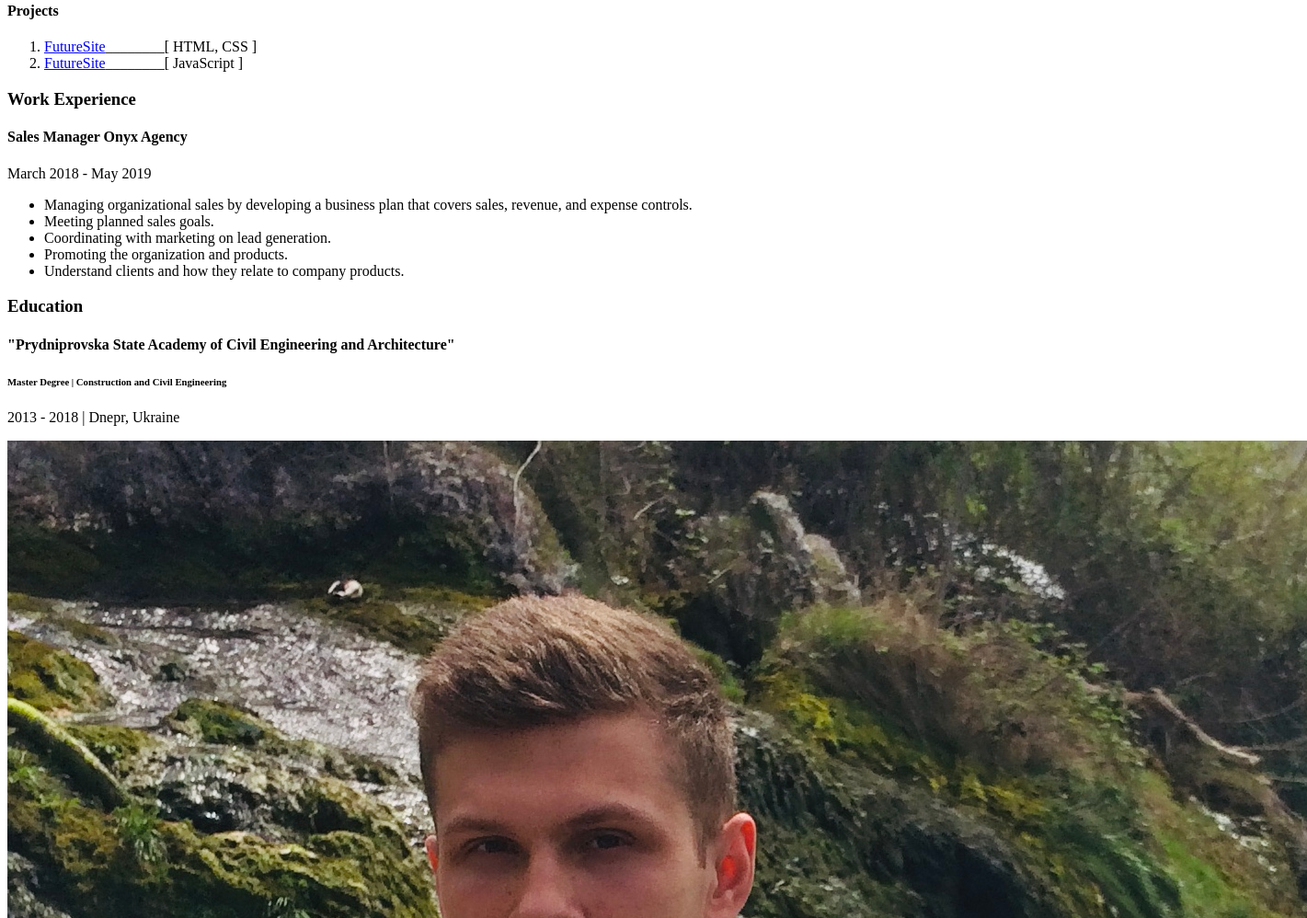
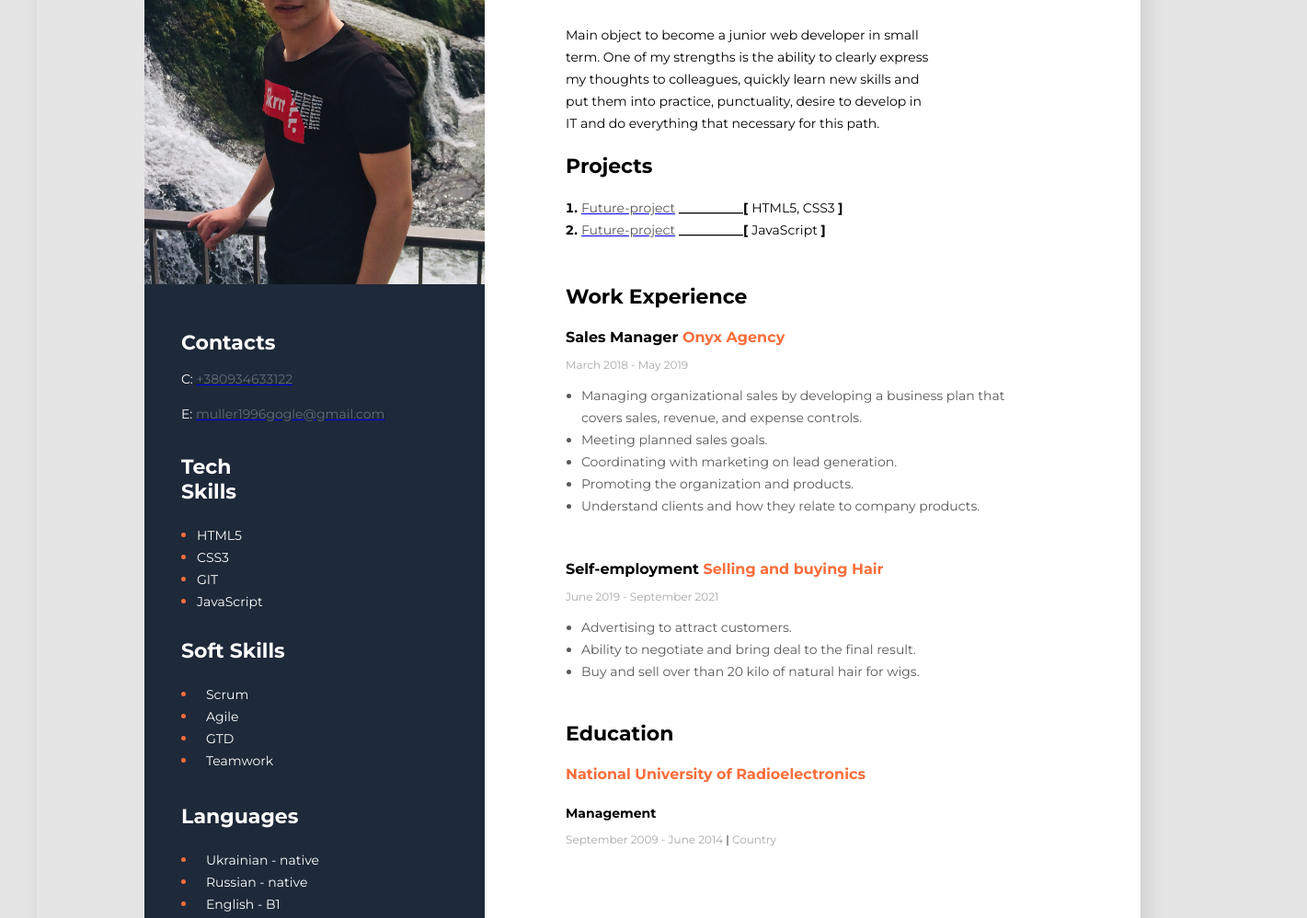
Before and after one commit to MullerLex/rsschool-cv, a plain HTML site: page index.html in a window 1280 px wide. Shown: the part 181-1179 px from the top of the page at 92% size, 1421 px wide, since content can reach past the window. Drawn offline with Linux system fonts and the light colour scheme.

Commit message:
feat: add image and CSS styles

```diff
--- a/index.html
+++ b/index.html
@@ -4,75 +4,96 @@
    <meta charset="UTF-8">
    <meta http-equiv="X-UA-Compatible" content="IE=edge">
    <meta name="viewport" content="width=device-width, initial-scale=1.0">
-   <title>Resume</title>
 
+   <link rel="stylesheet" href="styles/style.css">
    <link rel="preconnect" href="https://fonts.googleapis.com">
    <link rel="preconnect" href="https://fonts.gstatic.com" crossorigin>
    <link href="https://fonts.googleapis.com/css2?family=Montserrat:wght@400;700&display=swap" rel="stylesheet">
+   <title>Resume</title>
 </head>
 
-<body>
-   <div> <!--MAIN-->
-      <div> <!--header-->
-         <h1>Okhotskiy Oleksandr</h1>
-         <h2>Future Front-End_developer</h2>
-         <p>Main object to become a junior web developer in small term.
-            One of my strengths is the ability to clearly express my thoughts to colleagues, quickly learn new skills and put them into practice, punctuality, desire to develop in IT and do everything that necessary for this path.</p>
+<body class="main">
+   <Main class="main-content">
+      <div class="main-header"> <!-- Header-->
+         <h2 class="main-profession">Future Front-End Developer</p>
+         <h1 class="main-name">Okhotskiy Oleksandr</h1>
+         <p class="main-header-text">Main object to become a junior web developer in small term.
+            One of my strengths is the ability to clearly express my thoughts to colleagues, quickly learn new skills and put them into practice, punctuality, desire to develop in IT and do everything that necessary for this path. </p>
       </div>
-      <div> <!--Projects-->
-         <h4>Projects</h4>
-         <ol>
-            <li> <a href="FutureSite">FutureSite</a>________[ HTML, CSS ] </li>
-            <li> <a href="FutureSite">FutureSite</a>________[ JavaScript ]</li>
-         </ol>
+      <div class="main-projects"> <!-- projects-->
+         <h3 class="main-projects-title">Projects</h3>
+            <ol class="main-projects-myprojects">
+               <li class="main-projects-item"><a href="Future-project"> <span class="main-project-item-text">Future-project</span></a> __________[ <span class="main-project-item-languages">HTML5, CSS3 </span>  ]</li>
+               <li class="main-projects-item"><a href="Future-project"> <span class="main-project-item-text">Future-project</span></a> __________[ <span class="main-project-item-languages"> JavaScript </span>]</li>
+            </ol>
       </div>
-      <div>
-         <h3>Work Experience</h3>
-         <h4>Sales Manager Onyx Agency</h4>
-         <p>March 2018 - May 2019</p>
-         <ul> <!--My responsibilities-->
+      <div class="main-work-experience"> <!--Work experience-->
+         <h3 class="work-experience-title">Work Experience</h3>
+         <h4 class="work-experience-professies">Sales Manager <span class="work-experience-company-name"> Onyx Agency</span></h4>
+         <p class="work-experience-term">March 2018 - May 2019</p>
+         <ul class="work-experience-information">
             <li>Managing organizational sales by developing a business plan that covers sales, revenue, and expense controls.</li>
             <li>Meeting planned sales goals.</li>
             <li>Coordinating with marketing on lead generation.</li>
             <li>Promoting the organization and products.</li>
             <li>Understand clients and how they relate to company products.</li>
          </ul>
+
       </div>
-      <div>
-         <h3>Education</h3>
-         <h4>"Prydniprovska State Academy of Civil Engineering and Architecture"</h4>
-         <h6>Master Degree | Construction and Civil Engineering</h6>
-         <p> 2013 - 2018 | Dnepr, Ukraine</p>
-      </div>
-
-   </div>
-   <aside> <!--aside-->
-      <div>
-         <img src="/images/IMG_4683.jpg" alt="main-photo">
-      </div>
-      <div> <!--contacts-->
-         <h4>Contacts</h4>
-         <p>tel. +380934633122</p>
-         <p>gmail: muller1996gogle@gmail.com</p>
-      </div>
-      <div>
-         <h4>Tech Skills</h4>
-         <ul>
-            <li>HTML5</li>
-            <li>CSS3</li>
-            <li>GIT</li>
-            <li>JavaScript</li>
+      <div class="work-experience-company2"> <!-- WORk 2-->
+         <h4 class="work-experience-professies"> Self-employment<span class="work-experience-company-name"> Selling and buying Hair</span></h4>
+         <p  class="work-experience-term">June 2019 - September 2021</p>
+         <ul  class="work-experience-information">
+            <li>Advertising to attract customers. </li>
+            <li>Ability to negotiate and bring deal to the final result.</li>
+            <li>Buy and sell over than 20 kilo of natural hair for wigs.</li>
          </ul>
       </div>
-      <div> <!--languages-->
-         <h4>Languages</h4>
-         <ul>
-            <li>Ukrainian - native</li>
-            <li>Russian - native</li>
-            <li>English - B1</li>
-         </ul>
+      <div class="education"> <!--EDUCATION-->
+         <h3 class="education-title">Education</h3>
+         <h4 class="education-university">National University of Radioelectronics</h4>
+         <h5 class="education-major">Management</h5>
+         <p class="education-term">September 2009 - June 2014 <span class="education-bracket">|</span>      Country</p>
       </div>
-   </aside>
+   </Main>
+
+   <div class="sidebar"> <!--sidebar-->
+      <div class="main-image"> <!-- photo-->
+         <img src="/images/IMG_4683.jpg" alt="main-photo" width="370px" height="450px">
+      </div>
+      <div class="sidebar-contacts"> <!--contacts-->
+         <h3 class="sidebar-contacts-title">Contacts</h3>
+            <div class="sidebar-contacts-text">
+               <p>C: <a href="tel:+380934633122"><span class="sidebar-contacts-info">+380934633122</span></a></p>
+               <p>E: <a href="mailto:muller1996gogle@gmail.com"><span class="sidebar-contacts-info"> muller1996gogle@gmail.com</span></a></p>
+            </div>
+      </div>
+      <div class="sidebar-tech"> <!--Tech-skills-->
+         <h3 class="sidebar-tech-title">Tech Skills</h3>
+            <ul class="sidebar-tech-list">
+               <li><span class="sidebar-tech-list-item">HTML5</span></li>
+               <li><span class="sidebar-tech-list-item">CSS3</span></li>
+               <li><span class="sidebar-tech-list-item">GIT</span></li>
+               <li><span class="sidebar-tech-list-item">JavaScript</span></li>
+            </ul>
+      </div>
+      <div class="soft-skills"> <!--soft skills-->
+         <h3 class="soft-skills-title">Soft Skills</h3>
+            <ul class="soft-skills-list">
+               <li><span class="soft-skills-list-item">Scrum</span></li>
+               <li><span class="soft-skills-list-item">Agile</span></li>
+               <li><span class="soft-skills-list-item">GTD</span></li>
+               <li><span class="soft-skills-list-item">Teamwork</span></li>
+            </ul>
+      </div>
+      <div class="languages"> <!--languages-->
+         <h3 class="Languages-title">Languages</h3>
+            <ul class="languages-list">
+               <li><span class="languages-list-item">Ukrainian - native</span></li>
+               <li><span class="languages-list-item">Russian - native</span></li>
+               <li><span class="languages-list-item">English - B1</span></li>
+            </ul>
+      </div>
+   </div>
 </body>
-
 </html>
--- a/style.css
+++ /dev/null
@@ -1,3 +0,0 @@
-body {
-   font-family: 'Montserrat', sans-serif;
-}
--- /dev/null
+++ b/styles/style.css
@@ -0,0 +1,340 @@
+body {
+   font-family: 'Montserrat', sans-serif;
+
+}
+
+.main {
+   display: flex;
+   flex-direction: row-reverse;
+   background-color: #E5E5E5;
+   width: 1200px;
+   height: 1319px;
+   margin: 0 auto;
+   box-shadow:  6px 6px 20px rgba(0, 0, 0, 0.1) ;
+}
+
+.main-content {
+   background-color: #FFFFFF;
+
+}
+
+.main-header {
+   width: 400px;
+   height: 230px;
+   margin-top: 20px;
+   margin-left: 88px;
+   margin-bottom: 100px;
+
+}
+
+.main-profession {
+   Font-family: Montserrat;
+   Font-style: Bold;
+   Font-size: 14px;
+   Line-height: 17px;
+}
+
+.main-name{
+   font-size: Montserrat;
+   Font-style: Bold;
+   Font-size: 45px;
+   Line-height: 55px;
+}
+
+.main-header-text{
+   Font-family: Montserrat;
+Font-style: Regular;
+Font-size: 14px;
+Line-height: 24px;
+}
+
+.main-projects {
+   width: 490px;
+   height: 70px;
+   margin-left: 88px;
+   margin-bottom: 70px;
+}
+
+.main-projects-title {
+   font-weight: 700px;
+   font-size: 22px;
+   line-height: 23px;
+}
+
+
+.main-projects-myprojects {
+   color: #595959;
+   padding-left: 0;
+   margin-left: 17px;
+   }
+
+   .main-projects-item {
+      color: #000000;
+      font-weight: 700;
+      Font-family: Montserrat;
+      Font-style: Bold;
+      Font-size: 14px;
+      Line-height: 24px;
+}
+
+.main-project-item-text{
+   font-weight: 400;
+   color:  #595959 ;
+}
+
+.main-project-item-languages {
+   font-weight: 400;
+}
+
+.main-work-experience {
+   width: 525px;
+   height: 215px;
+   margin-left: 88px;
+   margin-bottom: 85px;
+   margin-right: 100px;
+}
+
+.work-experience-title {
+   color: #000000;
+   font-family: Montserrat;
+   font-style: bold;
+   font-weight: 700;
+   font-size: 22px;
+   line-height: 27px;
+   margin-bottom: 10px;
+}
+
+.work-experience-professies {
+   font-family: Montserrat;
+   font-style: bold;
+   font-weight: 700;
+   font-size: 16px;
+   line-height: 20px;
+   margin-bottom: 10px;
+}
+
+.work-experience-company-name {
+   color: #FB6D3A;
+}
+
+.work-experience-term{
+   color: #A8A8A8;
+   font-family: Montserrat;
+   font-style: regular;
+   font-weight: 400;
+   font-size: 12px;
+   line-height: 15px;
+   margin-bottom: 8px;
+}
+
+.work-experience-information {
+   color:#595959;
+   font-family: Montserrat;
+   font-style: regular;
+   font-weight: 400;
+   font-size: 14px;
+   line-height: 24px;
+   padding-left: 0;
+   margin-left: 17px;
+}
+
+.work-experience-company2 {
+   width: 525px;
+   height: 125px;
+   margin-left: 88px;
+   margin-bottom: 50px;
+}
+
+
+.work-experience-company3{
+   width: 525px;
+   height: 150px;
+   margin-left: 88px;
+   margin-bottom: 45px;
+}
+
+.education {
+   width: 330px;
+   height: 115px;
+   margin-left: 88px;
+
+}
+
+.education-title {
+   color: #000000;
+   font-family: Montserrat;
+   font-style: bold;
+   font-weight: 700;
+   font-size: 22px;
+   line-height: 27px;
+   margin-bottom: 12px;
+}
+
+.education-university {
+   color: #FB6D3A;
+   font-family: Montserrat;
+   font-style: bold;
+   font-weight: 700;
+   font-size: 16px;
+   line-height: 20px;
+   margin-bottom: 11px;
+}
+
+.education-major {
+   color: #000000;
+   font-family: Montserrat;
+   font-style: bold;
+   font-weight: 700;
+   font-size: 14px;
+   line-height: 17px;
+   margin-bottom: 12px;
+}
+
+.education-term {
+   color: #A8A8A8;
+   font-family: Montserrat;
+   font-style: regular;
+   font-weight: 400;
+   font-size: 12px;
+   line-height: 15px;
+}
+
+.education-bracket {
+   color: #000000;
+}
+
+
+.sidebar {
+   padding-top: 40px;
+   background-color: #1E2939;
+   width: 370px;
+}
+
+.main-image {
+   width: 370px;
+   height: 400px;
+
+
+}
+
+.sidebar-contacts {
+   margin-top: 100px;
+   margin-left: 40px;
+   margin-bottom: 50px;
+   width: 290px;
+   height: 85px;
+}
+
+.sidebar-contacts-title {
+   color:#FFFFFF;
+   font-style: bold;
+   font-size: 22px;
+   line-height: 27px;
+   margin-bottom: 10px;
+}
+
+.sidebar-contacts-text {
+   color:#FFFFFF;
+   Font-family: Montserrat;
+Font-style: Bold;
+Font-size: 14px;
+Line-height: 24px;
+}
+
+.sidebar-contacts-info {
+   color: #646C77 ;
+   Font-family: Montserrat;
+   Font-style: Regular;
+   Font-size: 14px;
+   Line-height: 24px;
+}
+
+.sidebar-tech {
+   width: 120px;
+   height: 150px;
+   margin-top: 50px;
+   margin-left: 40px;
+   color: #FFFFFF;
+
+}
+
+.sidebar-tech-title {
+   Font-family: Montserrat;
+   Font-style: Bold;
+   Font-size: 22px;
+   Line-height: 27px;
+}
+
+.sidebar-tech-list {
+   color: #FB6D3A ;
+   padding: 0;
+   margin-left: 17px;
+}
+
+.sidebar-tech-list-item {
+   color: #FFFFFF ;
+   font-size: Montserrat;
+   Font-style: Regular;
+   Font-size: 14px;
+   Line-height: 24px;
+
+}
+
+.soft-skills {
+   margin-top: 50px;
+   margin-left: 40px;
+   width: 115px;
+   height: 130px;
+   color: #FFFFFF;
+}
+
+.soft-skills-title {
+   Font-style: Bold;
+Font-size: 22px;
+Line-height: 27px;
+}
+
+.soft-skills-list {
+   color: #FB6D3A ;
+   padding: 0;
+   margin-left: 17px;
+}
+
+.soft-skills-list-item {
+   color: #FFFFFF;
+   font-size: Montserrat;
+   Font-style: Regular;
+   Font-size: 14px;
+   Line-height: 24px;
+   padding-left: 10px;
+   }
+
+.languages {
+   color: #FFFFFF;
+   margin-top: 50px;
+   margin-left: 40px;
+   width: 200px;
+   height: 105px;
+
+}
+
+.Languages-title {
+   Font-style: 700;
+   Font-size: 22px;
+   Line-height: 27px;
+}
+
+.languages-list {
+   color: #FB6D3A ;
+   padding: 0;
+   margin-left: 17px;
+}
+
+.languages-list-item {
+   color: #FFFFFF;
+   font-size: Montserrat;
+   font-style: normal;
+   Font-size: 14px;
+   Line-height: 24px;
+   padding-left: 10px;
+}
```
